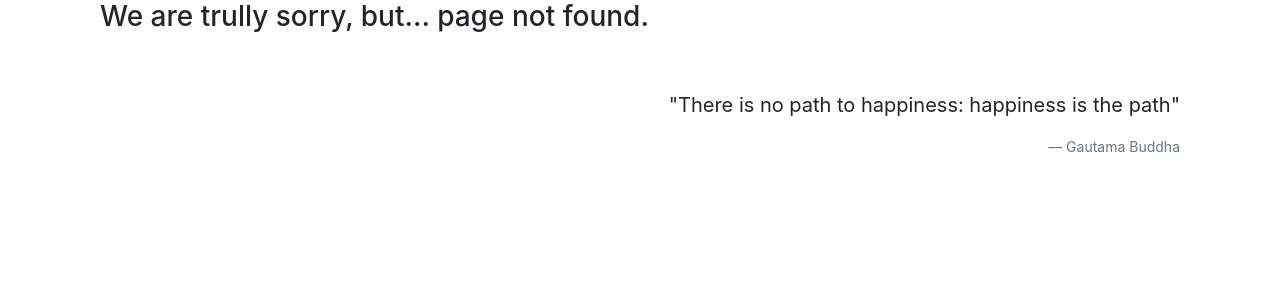
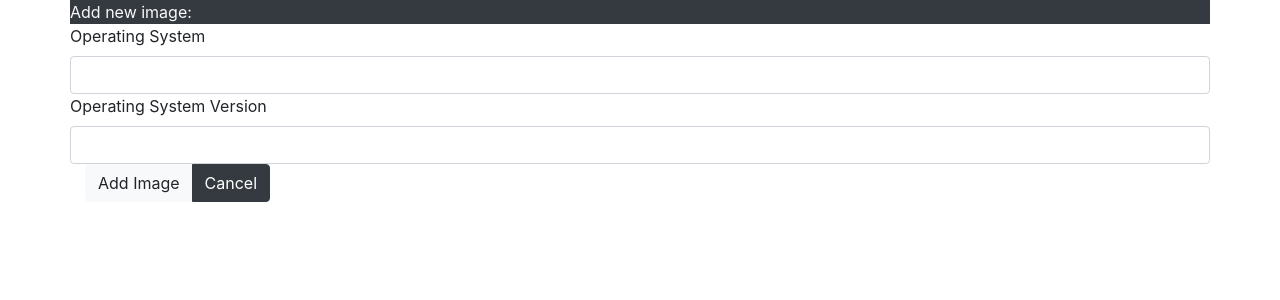
Before and after one commit to heimdall777/cerebrum, an Angular app in the folder ui/: page /images/add in a window 1280 px wide. Before the commit this address had no page. Shown: the top 300 px of the page. Built offline with nearby package versions, Linux system fonts and the light colour scheme.

Commit message:
Issue: #7 Description: Add UI for image add

```diff
--- a/ui/src/app/app-routing.module.ts
+++ b/ui/src/app/app-routing.module.ts
@@ -5,10 +5,12 @@ import { GreetingsComponent } from './greetings/greetings.component';
 import { ListComponent } from './images/list/list.component';
 import { NotFoundComponent } from './error/not-found/not-found.component';
 import { GeneralErrorComponent } from './error/general-error/general-error.component';
+import { AddComponent } from './images/add/add.component';
 
 const routes: Routes = [
     { path: '', component: GreetingsComponent },
     { path: 'images', component: ListComponent },
+    { path: 'images/add', component: AddComponent },
     { path: 'error', component: GeneralErrorComponent },
     { path: '**', component:  NotFoundComponent }
 ];
--- /dev/null
+++ b/ui/src/app/images/add/add.component.html
@@ -0,0 +1,26 @@
+<div>
+  <div class="bg-dark text-light display-5 row">
+    Add new image:
+  </div>
+  <div *ngIf="errors" class="alert alert-danger">
+      {{ errors }}
+  </div>
+  <div *ngIf="success" class="alert alert-success">
+      Succesfully added image to repository.
+  </div>
+  <div class="row">
+  <label>Operating System</label>
+      <input type="text" class="form-control"
+      [(ngModel)]="os.osType">
+  </div>
+  <div class="row">
+      <label>Operating System Version</label>
+      <input
+      type="text" class="form-control"
+      [(ngModel)]="os.osVersion">
+  </div>
+  <div class="btn-group">
+    <button class="btn btn-light" (click)="onAdd()">Add Image</button>
+    <button class="btn btn-dark" (click)="onCancel()">Cancel</button>
+  </div>
+</div>
--- /dev/null
+++ b/ui/src/app/images/add/add.component.ts
@@ -0,0 +1,46 @@
+import { Component, OnInit } from '@angular/core';
+import { Router, ActivatedRoute } from '@angular/router';
+import { FormGroup, FormControl, FormArray, Validators } from '@angular/forms';
+import { Image } from '../model/image.model';
+import { ImagesService } from '../../service/images.service';
+
+@Component({
+  selector: 'app-add',
+  templateUrl: './add.component.html',
+  styleUrls: ['./add.component.css']
+})
+export class AddComponent implements OnInit {
+
+  os: Image;
+  errors: any;
+  success: boolean;
+
+  constructor(private router: Router,
+    private route: ActivatedRoute,
+    private imagesService: ImagesService) { }
+
+  ngOnInit() {
+    this.os = new Image();
+  }
+
+  onCancel() {
+    this.router.navigate(['../'], { relativeTo: this.route });
+  }
+
+  onAdd() {
+    this.imagesService.createDockerImage(this.os).subscribe(
+      data => {
+        console.log(data);
+        this.success = true;
+        this.errors = null;
+        setTimeout(() => {
+          this.onCancel();
+        },
+          1000);
+      },
+      err => {
+        this.errors = err;
+      });
+  }
+
+}
--- a/ui/src/app/images/list/list.component.html
+++ b/ui/src/app/images/list/list.component.html
@@ -1,5 +1,8 @@
-<div class="bg-dark text-light display-5 text-center">
+<div class="bg-dark text-light display-5 row">
 List of accessible images:
+</div>
+<div class="btn-group">
+  <button class="btn btn-light" (click)="onAddImage()">Add Image</button>
 </div>
 <div>
 <ul class="list-group">
--- a/ui/src/app/images/list/list.component.ts
+++ b/ui/src/app/images/list/list.component.ts
@@ -1,5 +1,6 @@
 import { Component, OnInit } from '@angular/core';
 import { ImagesService } from '../../service/images.service';
+import { Router, ActivatedRoute } from '@angular/router';
 
 
 @Component({
@@ -10,14 +11,28 @@ import { ImagesService } from '../../service/images.service';
 export class ListComponent implements OnInit {
 
   images = [];
+  interval: any;
 
-  constructor(private imagesService: ImagesService) { }
+  constructor(private imagesService: ImagesService,
+              private router: Router,
+              private route: ActivatedRoute) { }
 
   ngOnInit() {
     console.log('Initializing list.');
+    this.fetchData();
+    console.log('List initialized.');
+  //   this.interval = setInterval(() => {
+  //     this.fetchData();
+  // }, 1000);
+  }
+
+  onAddImage() {
+    this.router.navigate(['add'], {relativeTo: this.route});
+  }
+
+  fetchData() {
     this.imagesService.getDockerImages().subscribe((images: any) => { console.log(images);
       this.images = images; });
-    console.log('List initialized.');
   }
 
 }
--- /dev/null
+++ b/ui/src/app/images/model/image.model.ts
@@ -0,0 +1,12 @@
+export class Image {
+    public osType: string;
+    public osVersion: string;
+    public additionalSoftware: string[];
+
+    constructor(osType: string = null, osVersion: string = null, additionalSoftware: string[] = null) {
+        this.osType = osType;
+        this.osVersion = osVersion;
+        this.additionalSoftware = additionalSoftware;
+    }
+
+}
--- a/ui/src/app/service/images.service.ts
+++ b/ui/src/app/service/images.service.ts
@@ -1,10 +1,11 @@
 import { Injectable } from '@angular/core';
-import { Http,  Response } from '@angular/http';
+import { Headers, Http,  Response } from '@angular/http';
 import { Observable } from "rxjs/Rx";
 import {Router} from "@angular/router";
 import 'rxjs/Rx';
 
 import { environment } from '../../environments/environment';
+import { Image } from '../images/model/image.model';
 
 @Injectable()
 export class ImagesService {
@@ -26,4 +27,14 @@ export class ImagesService {
     });
   }
 
+  createDockerImage(image: Image) {
+
+    console.log('Create image...');
+    console.log('Image: ', image);
+    const headers = new Headers({'Content-Type': 'application/json'});
+    return this.http.post(environment.apiUrl + '/dockerimage/create',
+      image,
+      {headers: headers});
+  }
+
 }
```
Also changed, not shown: ui/src/app/app.module.ts (+6 -2 lines), ui/src/app/images/add/add.component.css (added), 2 other files (tests, documents, lock files or other folders).
